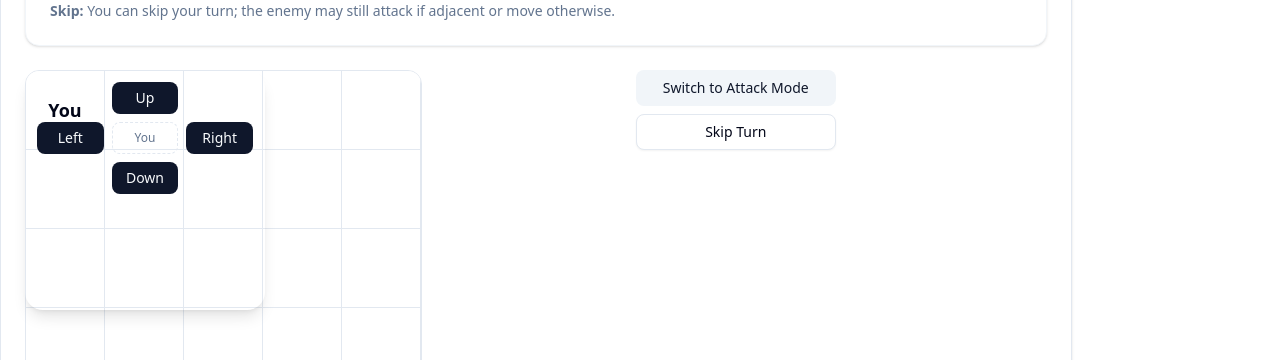
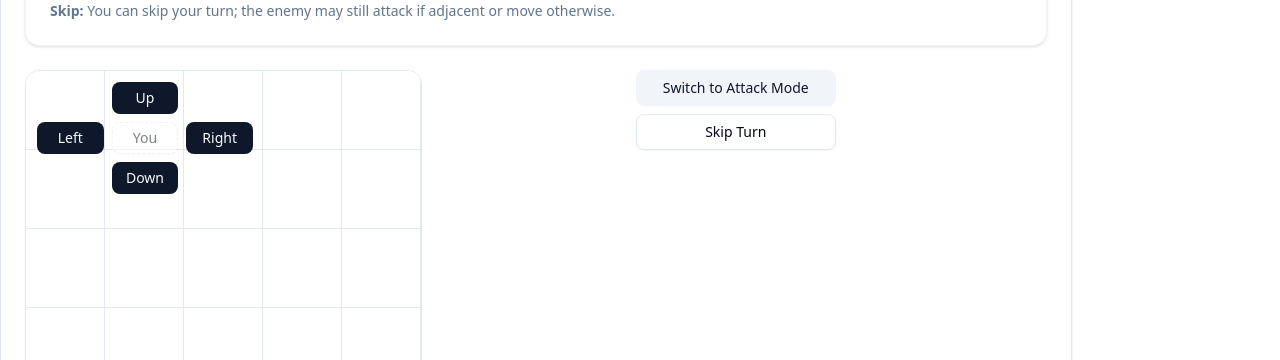
Before and after one commit to yparkTaBS/ChoHanJi, a Next.js app in the folder FE/cho-han-ji/: page /Player/1/1 in a window 1280 px wide. Shown: the part 349-709 px from the top of the page. Built offline with nearby package versions, Linux system fonts and the light colour scheme; no server answers.

Commit message:
Refine overlay controls visibility

```diff
--- a/FE/cho-han-ji/app/Player/[roomId]/[characterId]/page.tsx
+++ b/FE/cho-han-ji/app/Player/[roomId]/[characterId]/page.tsx
@@ -455,7 +455,9 @@ export default function CharacterPage({
                       key={`${ri}-${ci}`}
                       className="flex h-20 w-20 flex-col items-center justify-center gap-1 bg-background text-lg font-semibold border border-border -ml-px -mt-px"
                     >
-                      <span className="leading-none">{players || "\u00a0"}</span>
+                      <span className="leading-none">
+                        {pos.r === ri && pos.c === ci ? "\u00a0" : players || "\u00a0"}
+                      </span>
                       {items ? (
                         <span className="text-xs font-normal text-muted-foreground leading-none">
                           {items}
@@ -467,7 +469,7 @@ export default function CharacterPage({
               </div>
 
               <div
-                className="absolute rounded-2xl shadow-lg transition-all"
+                className="absolute rounded-2xl transition-all"
                 style={{
                   width: `${OVERLAY_SIZE_PX}px`,
                   height: `${OVERLAY_SIZE_PX}px`,
@@ -477,47 +479,64 @@ export default function CharacterPage({
               >
                 <div className="grid grid-cols-3 grid-rows-3 gap-2 p-3">
                   <div />
+                  {disableDir("up") ? (
+                    <div />
+                  ) : (
                     <Button
                       size="sm"
                       className="w-full"
-                    disabled={disableDir("up")}
                       onClick={() => setPendingDir("up")}
                     >
                       Up
                     </Button>
+                  )}
                   <div />
 
+                  {disableDir("left") ? (
+                    <div />
+                  ) : (
                     <Button
                       size="sm"
                       className="w-full"
-                    disabled={disableDir("left")}
                       onClick={() => setPendingDir("left")}
                     >
                       Left
                     </Button>
-
-                  <div className="flex items-center justify-center rounded-md border border-dashed text-xs font-medium text-muted-foreground">
-                    You
-                  </div>
+                  )}
 
                   <Button
                     size="sm"
+                    variant="outline"
+                    className="w-full cursor-default border-dashed"
+                    disabled
+                  >
+                    You
+                  </Button>
+
+                  {disableDir("right") ? (
+                    <div />
+                  ) : (
+                    <Button
+                      size="sm"
                       className="w-full"
-                    disabled={disableDir("right")}
                       onClick={() => setPendingDir("right")}
                     >
                       Right
                     </Button>
+                  )}
 
                   <div />
+                  {disableDir("down") ? (
+                    <div />
+                  ) : (
                     <Button
                       size="sm"
                       className="w-full"
-                    disabled={disableDir("down")}
                       onClick={() => setPendingDir("down")}
                     >
                       Down
                     </Button>
+                  )}
                   <div />
                 </div>
               </div>
```
Lines whose indentation alone changed are shown as unchanged.
